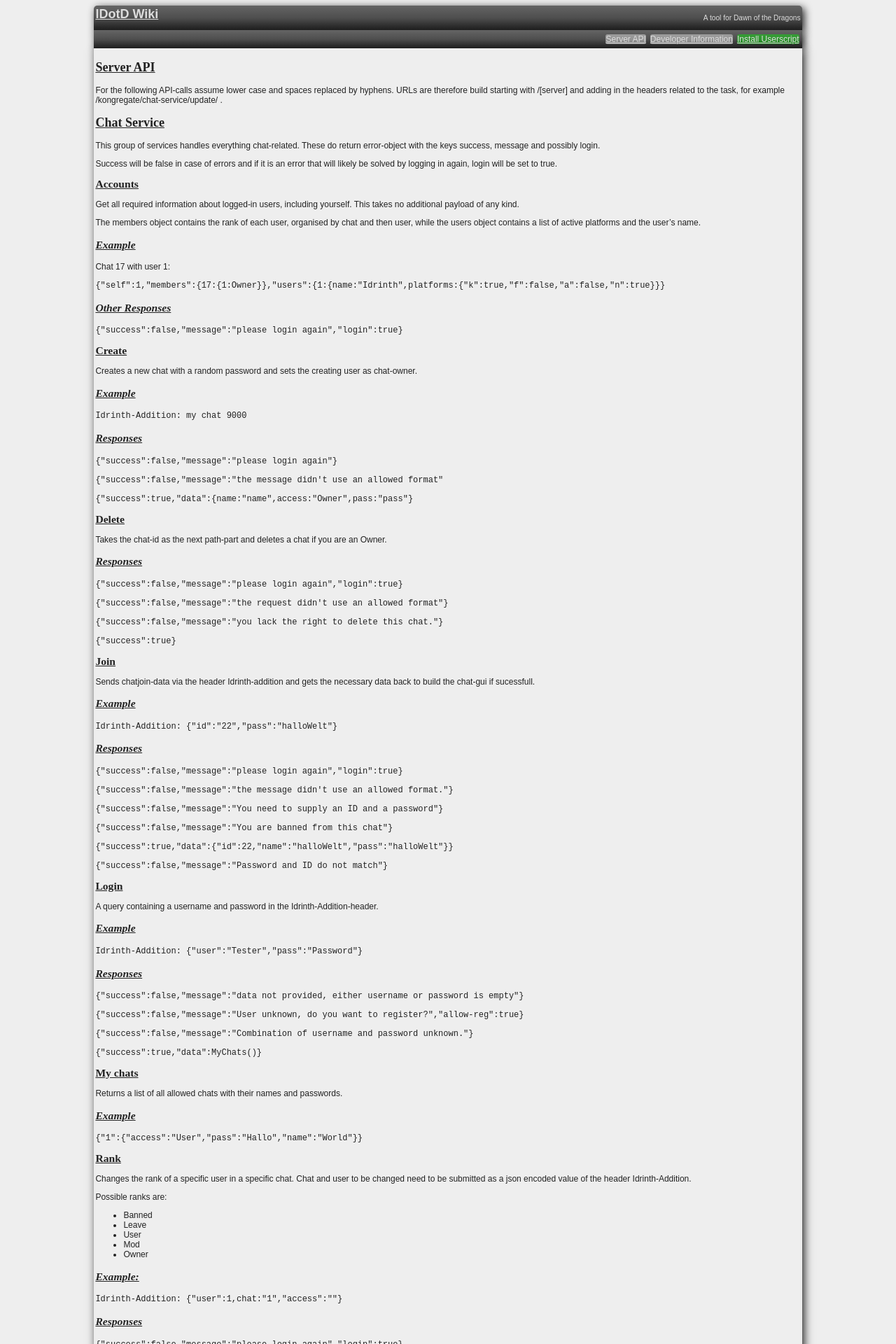
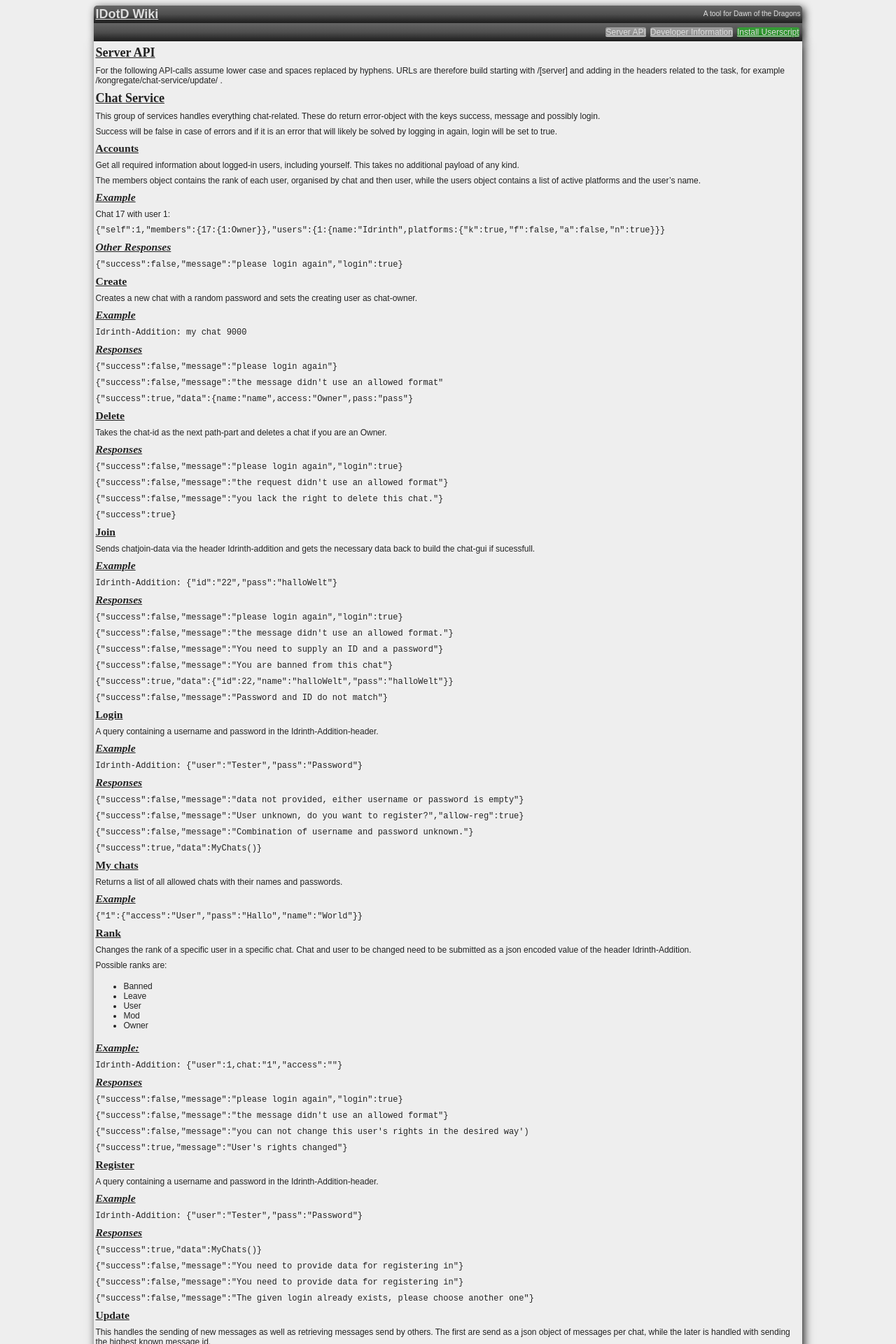
Before and after one commit to IDotD/IDotD.github.io, a Jekyll site: the page built from server-api.md, in a window 1280 px wide. Shown: the top 1920 px of the page at 70% size. Built offline with Jekyll 4.4.1, drawn with Linux system fonts in a browser that asks for light colours.

Commit message:
Update design.css

```diff
--- a/css/design.css
+++ b/css/design.css
@@ -42,3 +42,7 @@ a:hover {
 pre {
   background: rgba(255,255,255,0.25);
 }
+h1,h2,h3,h4,h5,p {
+  margin:0;
+  padding: 4px 0;
+}
```
